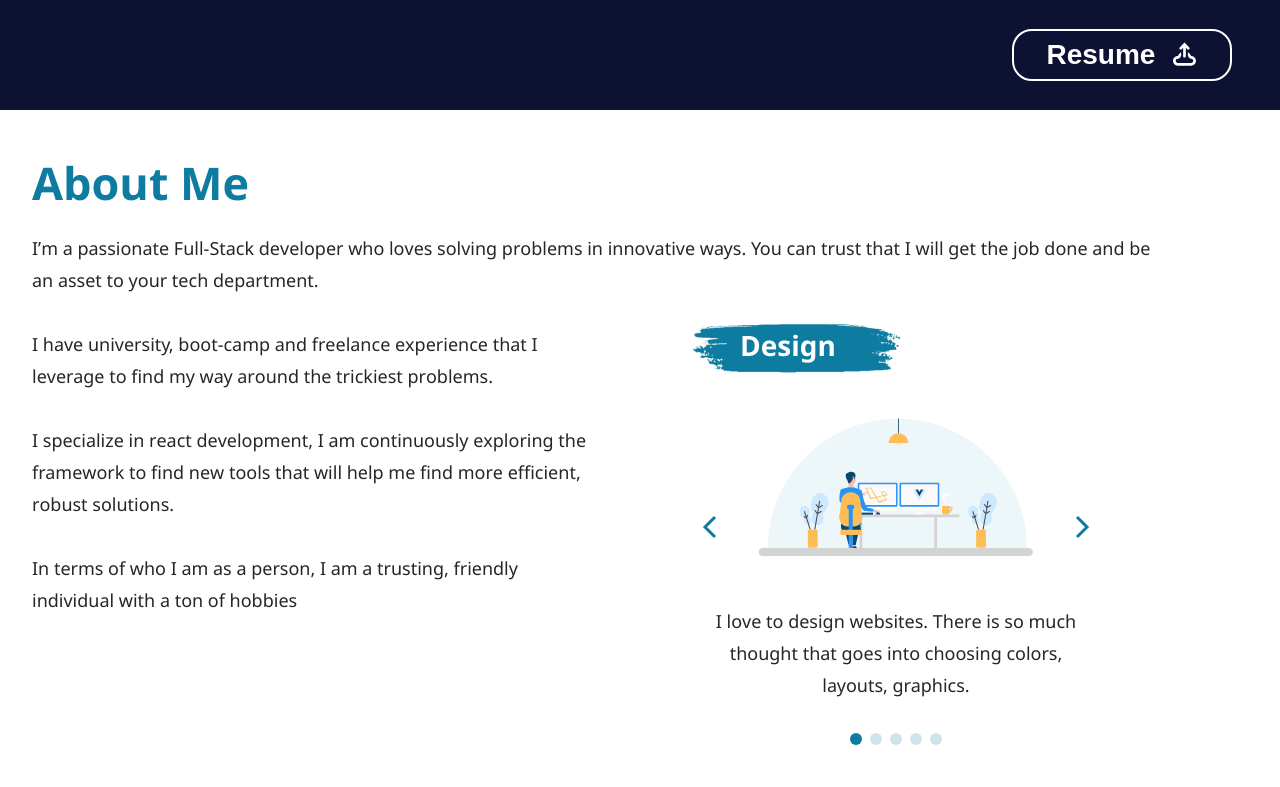
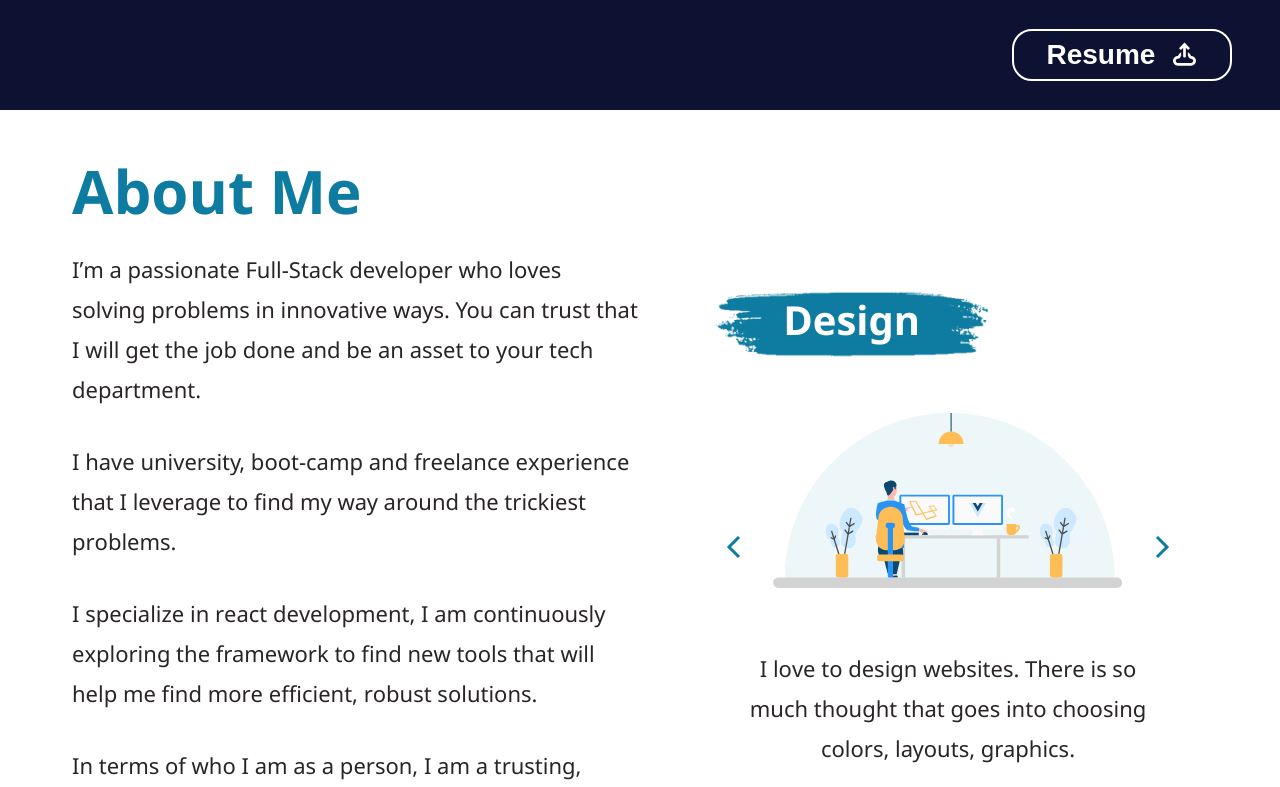
Before and after one commit to alejo2198/portfolio, a React (Create React App) app: page / in a window 1280 px wide. Shown: the part 653-1440 px from the top of the page. Built offline with nearby package versions, Linux system fonts and the light colour scheme.

Commit message:
update layout font size and slider for desktop

```diff
--- a/src/components/AboutMe/AboutMe.module.scss
+++ b/src/components/AboutMe/AboutMe.module.scss
@@ -9,6 +9,7 @@
     @include desktop{
         padding: $large-spacing;
         max-width: $desktop-max-width;
+        margin :0 auto;
     }
     &__title{
         color:$primary-color;
@@ -16,6 +17,9 @@
         margin:$small-spacing 0;
         @include tablet{
             @include styleText($t-section-heading-fs,700);
+        }
+        @include desktop{
+            @include styleText($d-section-heading-fs,700);
         }
     }
     &__text{
@@ -29,10 +33,18 @@
             line-height: $t-body-lh;
             max-width: 100%;
         }
+        @include desktop{
+            @include styleText($d-body-fs,400);
+            line-height: $d-body-lh;
+            max-width: 100%;
+        }
 
         &--full-width{
             @extend .about-section__text;
             width: 100%;
+            @include desktop{
+                width: 50%;
+            }
         }
     }
 }
@@ -51,6 +63,9 @@
     @include tablet{
         display:flex;
     }
+    @include desktop{
+       height:26rem;
+    }
 
 
 }
--- a/src/components/Slide/Slide.module.scss
+++ b/src/components/Slide/Slide.module.scss
@@ -12,6 +12,10 @@
         background-size: 13rem;
         gap:$small-spacing;
     }
+    @include desktop{
+        background-size: 17rem;
+        gap:$medium-spacing;
+    }
 
     &__title{
         position: relative;
@@ -24,6 +28,11 @@
         @include tablet{
             @include styleText($t-section-subheading-fs,700);
         }
+        @include desktop{
+            @include styleText($d-section-subheading-fs,700);
+            top:1.2rem;
+            left:4.2rem;
+        }
     }
     &__graphic{
         height:9rem;
@@ -32,6 +41,9 @@
         margin-bottom: $small-spacing;
         @include tablet{
             height:11rem;
+        }
+        @include desktop{
+            height:14rem;
         }
     }
     &__text{
@@ -47,5 +59,10 @@
             line-height:$t-carousel-lh;
             margin-bottom: $medium-spacing;
         }
+        @include desktop{
+            @include styleText($d-carousel-fs,400);
+            line-height:$d-carousel-lh;
+
+        }
     }
 }
--- a/src/components/Slider/Slider.module.scss
+++ b/src/components/Slider/Slider.module.scss
@@ -7,4 +7,10 @@
     @include tablet{
         padding-left: $medium-spacing;
     }
+    @include desktop{
+        max-width: 32rem;
+        padding-left: 3rem;
+        position: relative;
+        top:-5rem;
+    }
 }
--- a/src/styles/partials/_variables.scss
+++ b/src/styles/partials/_variables.scss
@@ -64,8 +64,8 @@ $d-nav-link-fs:1.5rem;
 $d-hero-subheading-fs:2.5rem;
 $d-hero-main-heading-fs:3.75rem;
 $d-button-fs:1.75rem;
-$d-section-heading:3.75rem;
-$d-section-subheading:2.5rem;
+$d-section-heading-fs:3.75rem;
+$d-section-subheading-fs:2.5rem;
 $d-carousel-fs:1.375rem;
 $d-body-fs:1.375rem;
 $d-label-fs:1.375rem;
```
